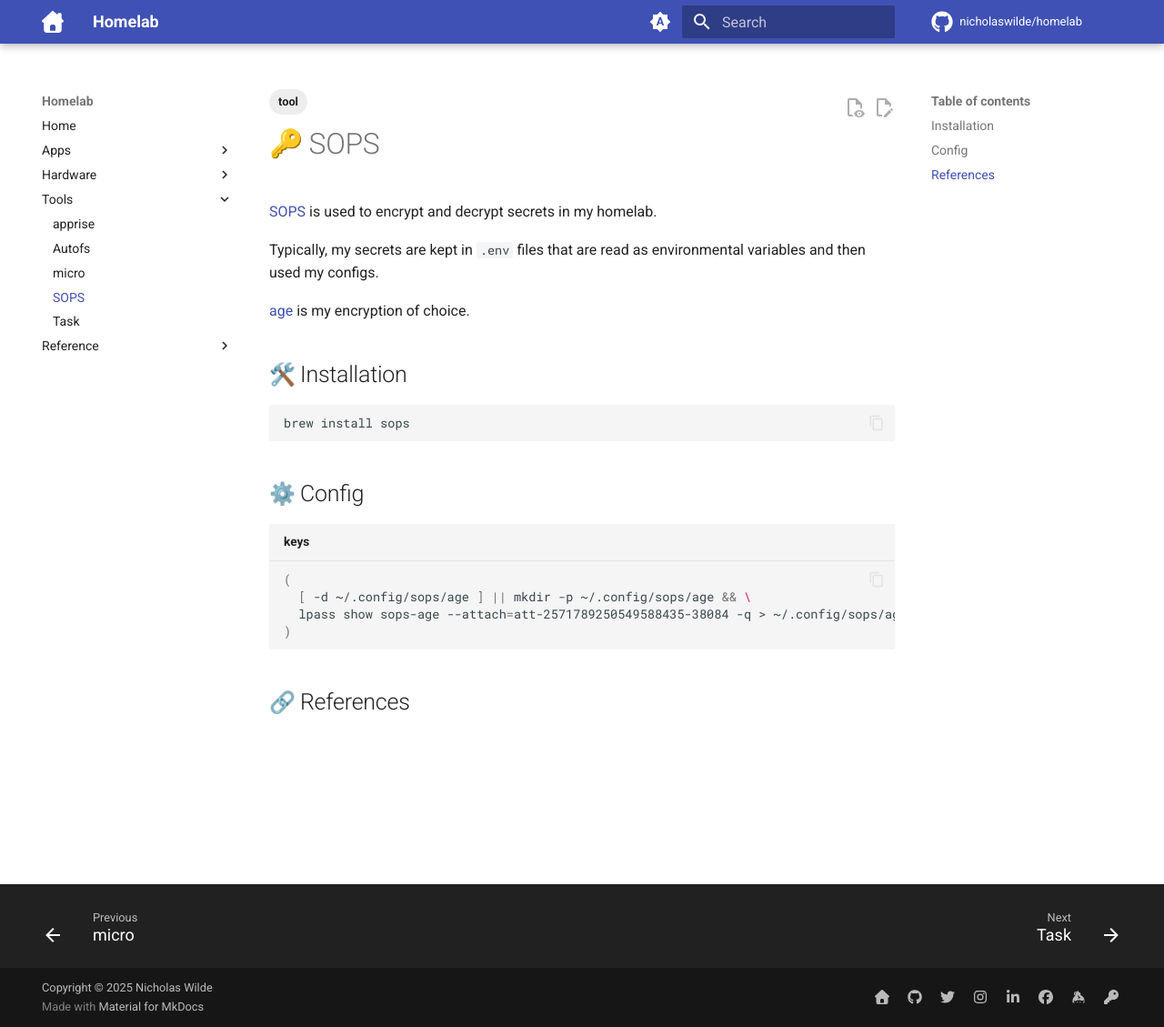
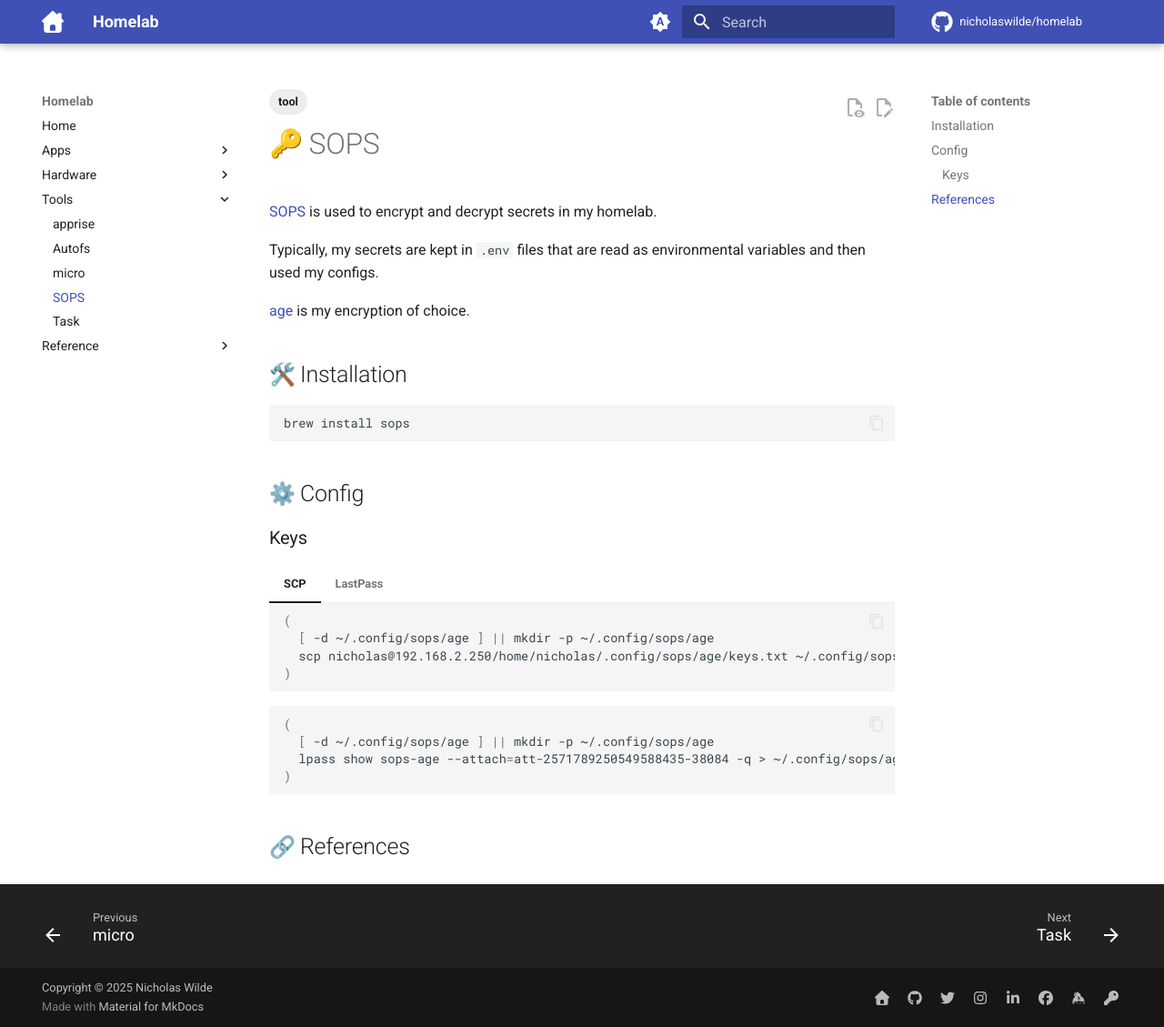
Before and after one commit to nicholaswilde/homelab, an MkDocs documentation site: the page built from docs/tools/sops.md, in a window 1280 px wide and 1129 px high. Shown: the whole window at 91% size. Built offline with MkDocs 1.6.1 and Material for MkDocs 9.7.7, drawn with Linux system fonts in a browser that asks for light colours; emoji names are drawn with the system emoji font; comment, search, counter and statistics services are not loaded.

Commit message:
Update sops.md

````diff
--- a/docs/tools/sops.md
+++ b/docs/tools/sops.md
@@ -18,9 +18,22 @@
 
 ## :gear: Config
 
-```shell title="keys"
+### Keys
+
+=== "SCP"
+
+    ```shell
+    (
+      [ -d ~/.config/sops/age ] || mkdir -p ~/.config/sops/age
+      scp nicholas@192.168.2.250/home/nicholas/.config/sops/age/keys.txt ~/.config/sops/age/
+    )
+    ```
+
+=== "LastPass"
+
+```shell
 (
-  [ -d ~/.config/sops/age ] || mkdir -p ~/.config/sops/age && \
+  [ -d ~/.config/sops/age ] || mkdir -p ~/.config/sops/age
   lpass show sops-age --attach=att-2571789250549588435-38084 -q > ~/.config/sops/age/keys.txt
 )
 ```
````
